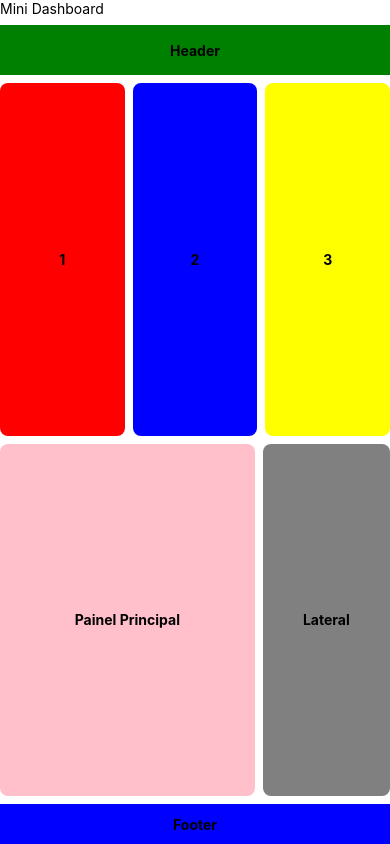
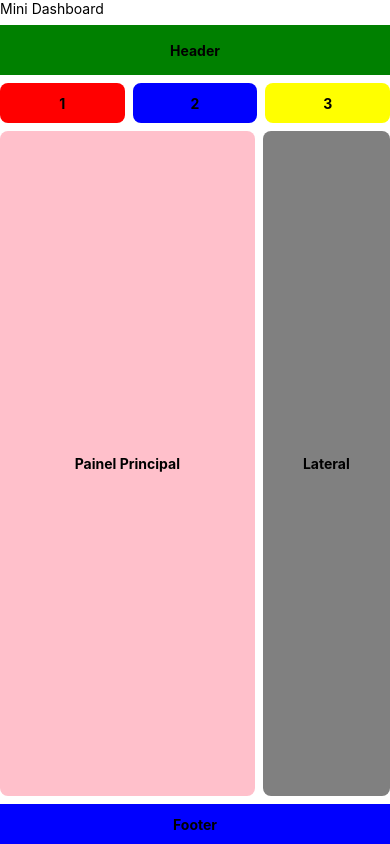
Before and after one commit to leticia-souto/senai_atvs, a React Native app in the folder Senai semestre3/mobile/projeto/react_native/first-app/: screen / in a window 390 px wide. Built offline with nearby package versions, Linux system fonts and the light colour scheme.

Commit message:
alteracao

```diff
--- a/Senai semestre3/mobile/projeto/react_native/first-app/src/jsx_formativa/exercicio10.js
+++ b/Senai semestre3/mobile/projeto/react_native/first-app/src/jsx_formativa/exercicio10.js
@@ -11,7 +11,7 @@ export default function ExercicioView10() {
                 <Text style={styles.textStyle}>Header</Text>
             </View>
 
-            <View style={styles.row}>
+            <View style={styles.rowTop}>
                 <View style={styles.redBox}>
                     <Text style={styles.textStyle}>1</Text>
                 </View>
@@ -25,7 +25,7 @@ export default function ExercicioView10() {
                 </View>
             </View>
 
-            <View style={styles.row}>
+            <View style={styles.rowMain}>
                 <View style={styles.painelPrincipal}>
                     <Text style={styles.textStyle}>Painel Principal</Text>
                 </View>
@@ -113,10 +113,15 @@ const styles = StyleSheet.create({
         gap: 8,
 
     },
-    row: {
+    rowTop: {
+        flexDirection: "row",
+        height: 40,
+        gap: 8,
+    },
+
+    rowMain: {
         flexDirection: "row",
         flex: 1,
         gap: 8,
-
-    }
+    },
 });
```
Lines whose indentation alone changed are shown as unchanged.
